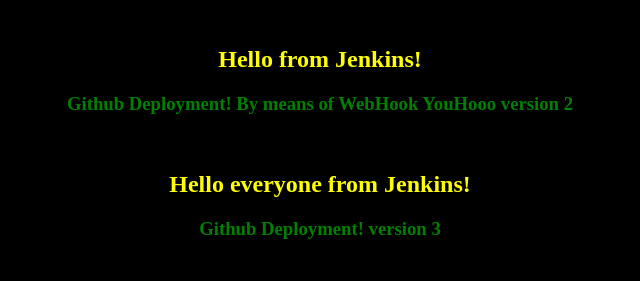
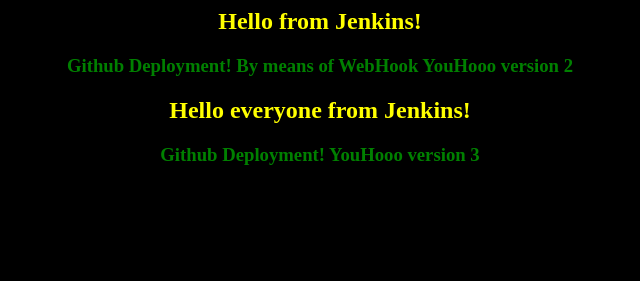
Before and after one commit to EfimSirotkin/JenkinsApp, a plain HTML site: page index.html in a window 1280 px wide. Shown: the whole page, without its empty margins (320-960 px from the left). Drawn offline with Linux system fonts and the light colour scheme.

Commit message:
slight change

```diff
--- a/index.html
+++ b/index.html
@@ -1,13 +1,10 @@
 <html>
 <body bgcolor=black>
 <center>
-<<<<<<< HEAD
 <h2><font color=yellow>Hello from Jenkins!</font></h2>
 <h3><font color=green> Github Deployment! By means of WebHook YouHooo version 2</font></h3>
-=======
 <h2><font color=yellow>Hello everyone from Jenkins!</font></h2>
-<h3><font color=green> Github Deployment! version 3</font></h3>
->>>>>>> 88f271512587c5e4e8970eed87f9ea87915197dd
+<h3><font color=green> Github Deployment! YouHooo version 3</font></h3>
 </center>
 </body>
 </html>
```
